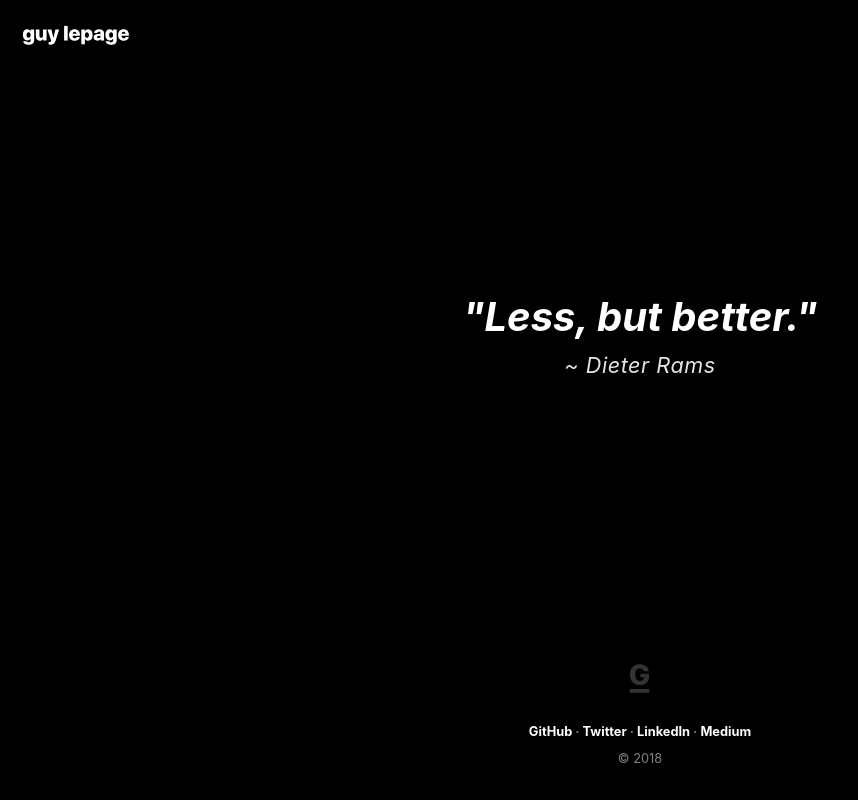
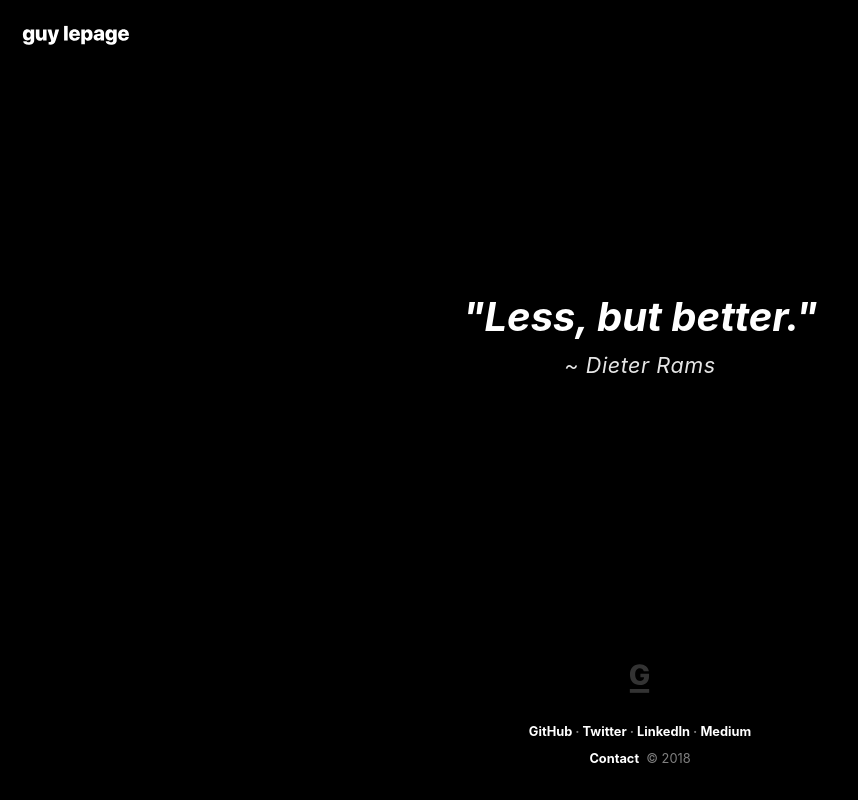
Before and after one commit to guylepage3/lepage.cc, a React (Create React App) app: page / in a window 1280 px wide. Shown: the whole page, without its empty margins (0-858 px from the left). Built offline with nearby package versions, Linux system fonts and the light colour scheme.

Commit message:
added contact link to footer closes #31
Signed-off-by: Guy Lepage <guylepage3@gmail.com>

```diff
--- a/package.json
+++ b/package.json
@@ -1,6 +1,6 @@
 {
   "name": "lepage.cc",
-  "version": "1.3.3",
+  "version": "1.3.4",
   "private": true,
   "dependencies": {
     "ajv": "^6.5.4",
--- a/src/components/Footer.js
+++ b/src/components/Footer.js
@@ -44,7 +44,13 @@ class Footer extends Component {
           </a>
         </div>
         <div className="text-footer text-white-50 font-weight-normal">
-          &copy; 2018
+          <a
+            href="https://goo.gl/forms/2LvYYCg1VViD6FWm2"
+            alt="Contact Guy"
+            className="text-white font-weight-bold">
+            Contact
+          </a>
+          &nbsp;&nbsp;&copy; 2018
         </div>
       </footer>
     );
```
Also changed, not shown: 1 other file (tests, documents, lock files or other folders).
